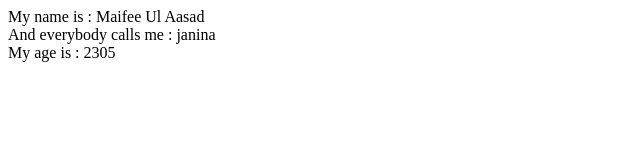
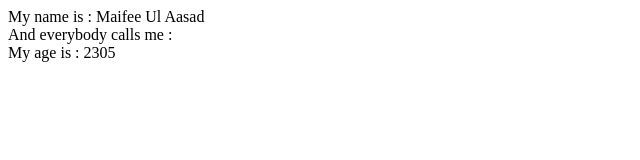
Before and after one commit to maifeeulasad/reactjs-beginner, a React (Create React App) app: page / in a window 1280 px wide. Shown: the top 160 px of the page, without its empty margins (0-640 px from the left). Built offline with nearby package versions, Linux system fonts and the light colour scheme.

Commit message:
playing with props tried what happens when props is accessed but not passed

```diff
--- a/src/index.js
+++ b/src/index.js
@@ -5,7 +5,7 @@ import BoroApp from './component/BoroApp'
 
 ReactDOM.render(
   <React.StrictMode>
-      <App name={"janina"}/>
+      <App />
       <BoroApp />
   </React.StrictMode>,
   document.getElementById('root')
```
